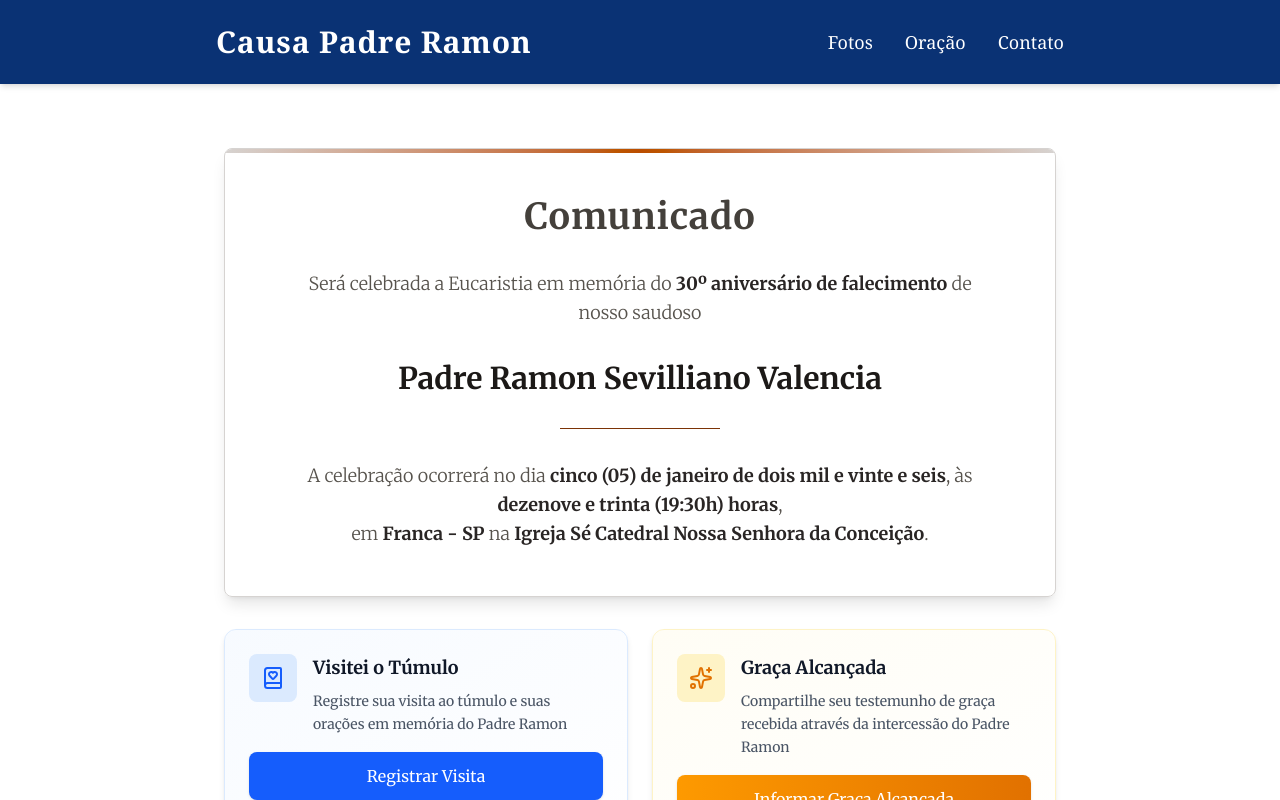
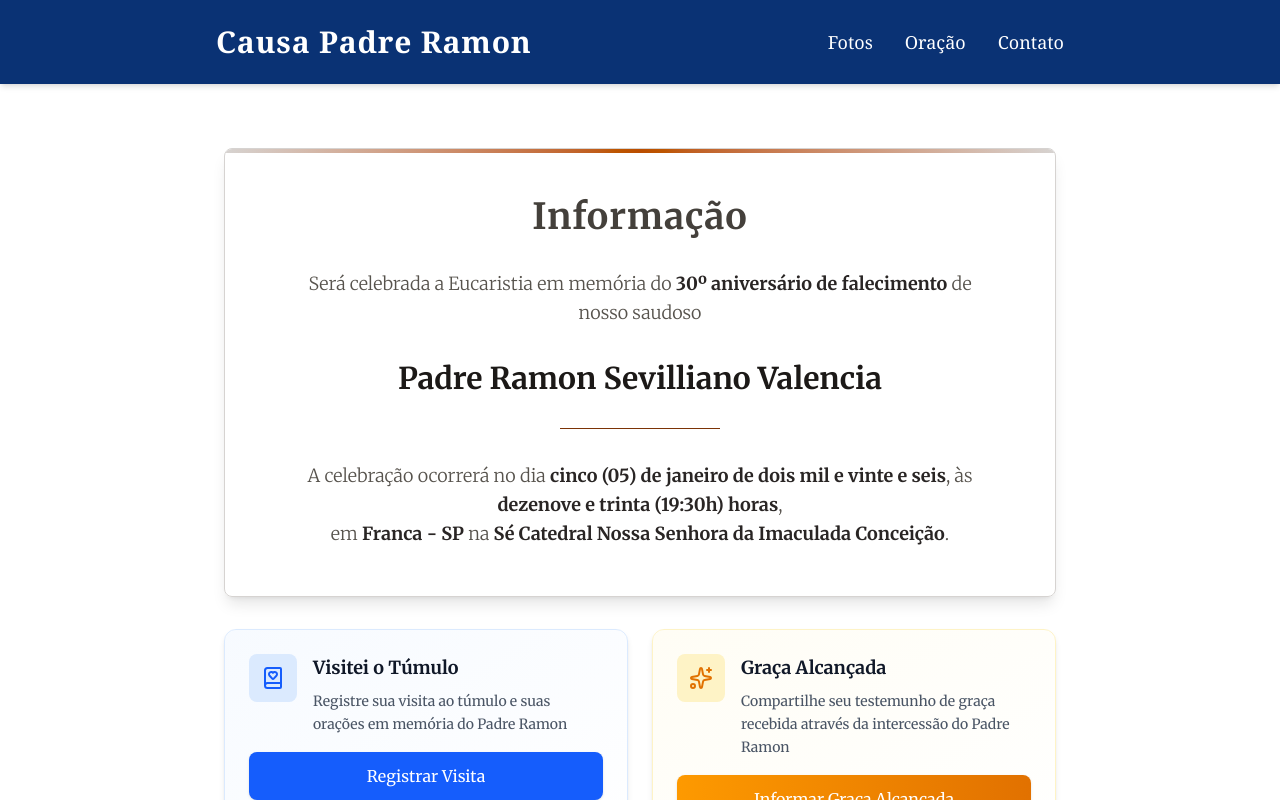
Before and after one commit to leonardocintra/padre-ramon, a Next.js app: page / in a window 1280 px wide. Shown: the top 800 px of the page. Built offline with nearby package versions, Linux system fonts and the light colour scheme.

Commit message:
:pencil: nova alteracao titulo

```diff
--- a/src/components/MassInvite.tsx
+++ b/src/components/MassInvite.tsx
@@ -33,7 +33,7 @@ export default function MassInvite() {
         <h2
           className={`${merriweather.className} text-3xl md:text-4xl font-bold text-stone-700 mb-8 tracking-wide`}
         >
-          Comunicado
+          Informação
         </h2>
 
         <div className="mx-auto max-w-2xl text-base md:text-lg leading-relaxed text-stone-600 font-light space-y-6">
@@ -65,9 +65,14 @@ export default function MassInvite() {
               dezenove e trinta (19:30h) horas
             </strong>
             ,<br />
-            em <span className="font-semibold text-stone-800"> Franca - SP </span> na{" "}
+            em{" "}
+            <span className="font-semibold text-stone-800">
+              {" "}
+              Franca - SP{" "}
+            </span>{" "}
+            na{" "}
             <strong className="font-semibold text-stone-800">
-              Igreja Sé Catedral Nossa Senhora da Conceição
+              Sé Catedral Nossa Senhora da Imaculada Conceição
             </strong>
             .
           </p>
```
